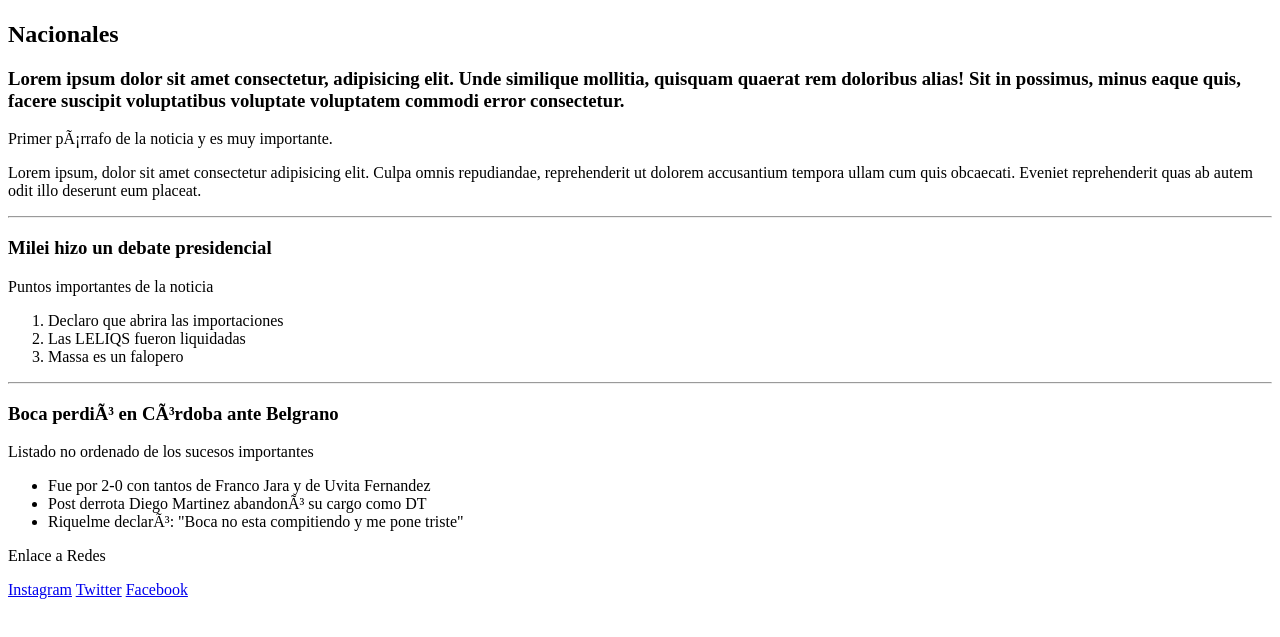
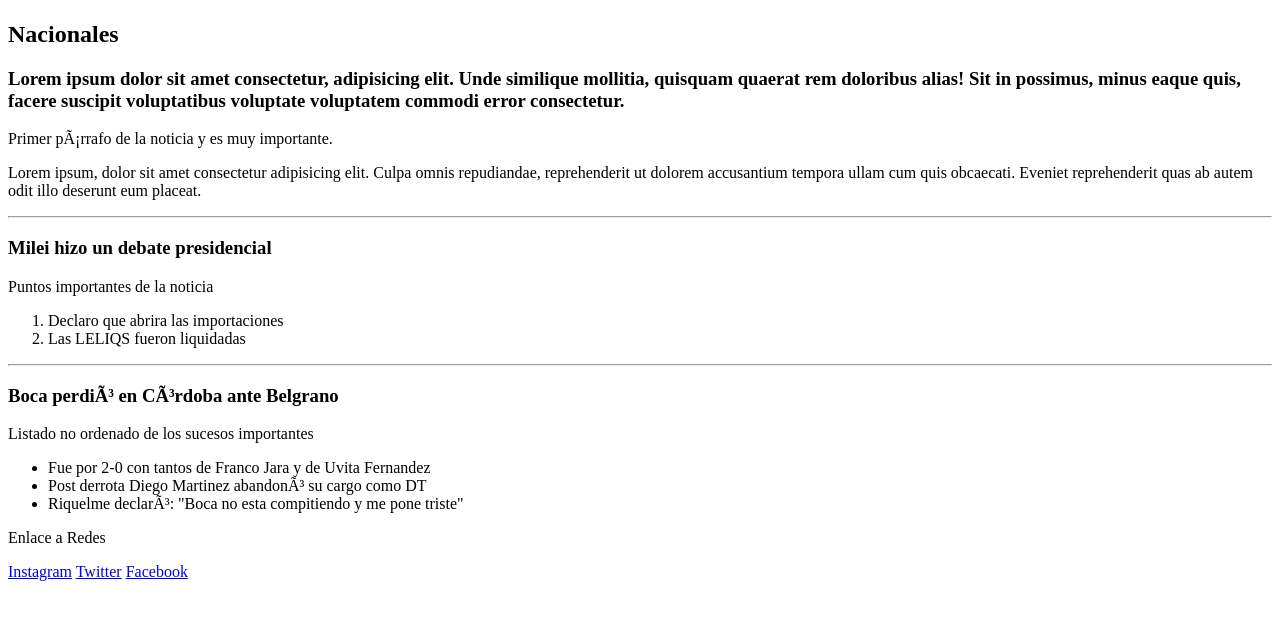
Before and after one commit to jCastellanoP/_-RepositorioHenry-_, a plain HTML site: page _CarpetaHenry_/C3 HTML/index.html in a window 1280 px wide. Shown: the part 117-754 px from the top of the page. Drawn offline with Linux system fonts and the light colour scheme.

Commit message:
Update index.html

```diff
--- a/_CarpetaHenry_/C3 HTML/index.html
+++ b/_CarpetaHenry_/C3 HTML/index.html
@@ -50,7 +50,6 @@
                 <ol>
                     <li>Declaro que abrira las importaciones</li>
                     <li>Las LELIQS fueron liquidadas</li>
-                    <li>Massa es un falopero</li>
                 </ol>
 
                 </div>
```
